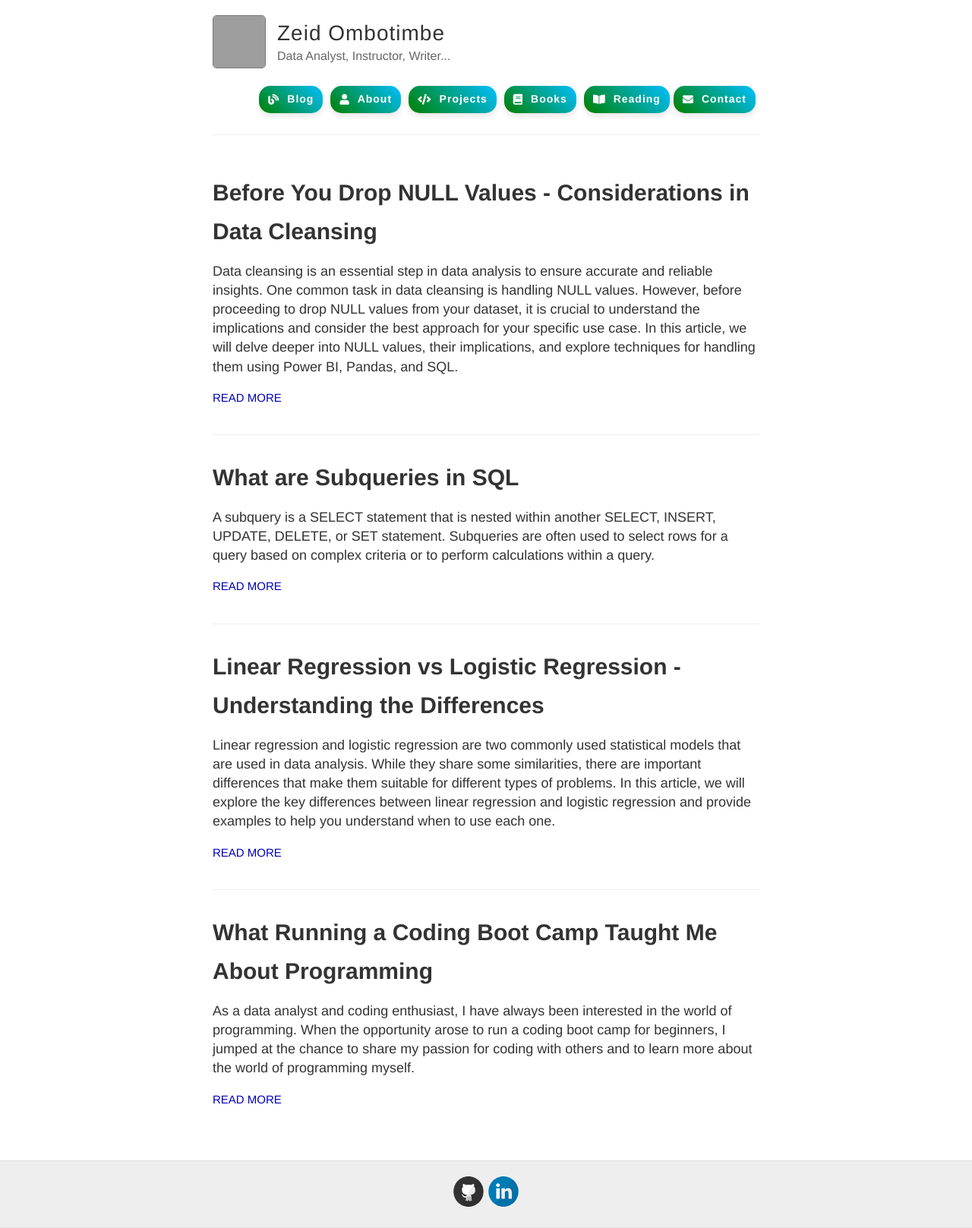
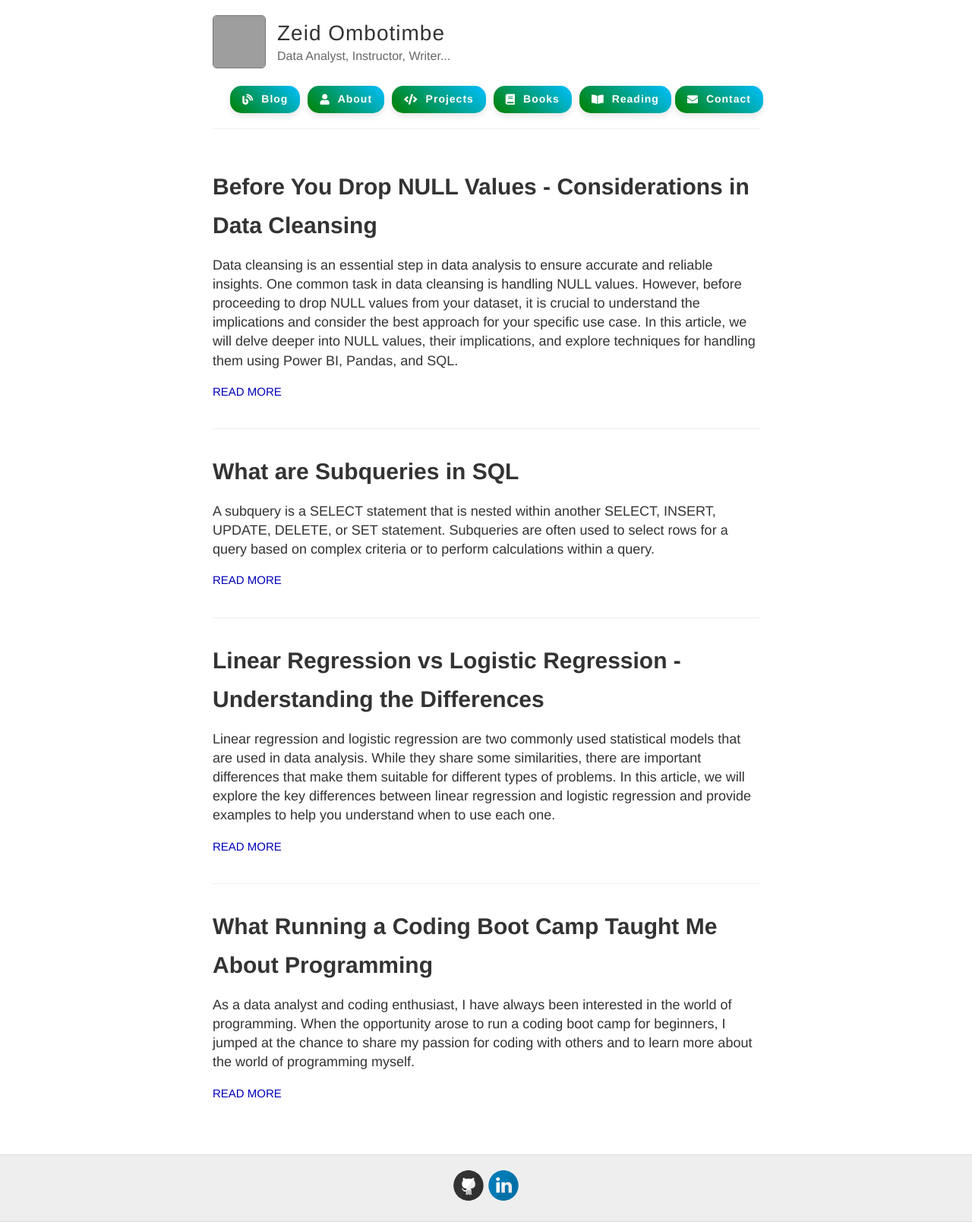
Before and after one commit to obtbe/zeidombo.github.io, a Jekyll site: the page built from index.md, in a window 1280 px wide. Shown: the whole page at 76% size. Built offline with Jekyll 4.4.1, drawn with Linux system fonts in a browser that asks for light colours; grey boxes are pictures that could not be loaded.

Commit message:
too muxxch

```diff
--- a/_layouts/default.html
+++ b/_layouts/default.html
@@ -20,15 +20,14 @@
     .nav-sections {
       display: flex;
       align-items: center;
-      overflow-x: auto; /* Allow horizontal scrolling on smaller screens */
-      padding-bottom: 8px; /* Adjusted padding */
-      flex-wrap: nowrap; /* Prevent wrapping on smaller screens */
+      margin-left: -10px; /* Adjusted negative margin */
+      margin-right: -10px; /* Adjusted negative margin */
     }
 
     .nav-section {
       font-size: 14px; /* Adjusted font size */
       font-weight: bold;
-      padding: 8px 12px; /* Adjusted padding */
+      padding: 8px 16px; /* Adjusted padding */
       text-decoration: none;
       color: #fff;
       background: linear-gradient(45deg, #008000, #00bfff); /* Gradient background */
@@ -56,7 +55,7 @@
     }
 
     .nav-section:hover {
-      background: linear-gradient(45deg, #ff0000, #cc0000); /* Change the gradient on hover to red shades */
+      background: linear-gradient(45deg, #00bfff, #008000); /* Change the gradient on hover */
       box-shadow: 0 6px 12px rgba(0, 0, 0, 0.2); /* Change shadow on hover */
     }
   </style>
```
